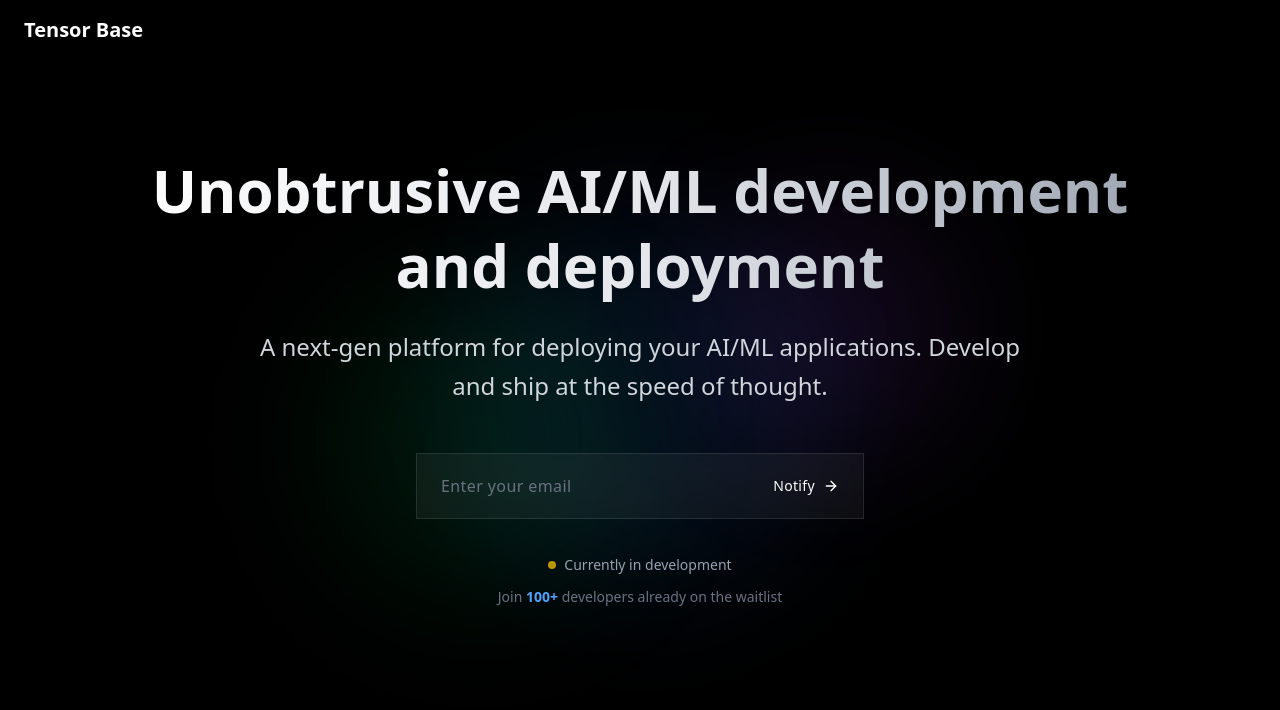
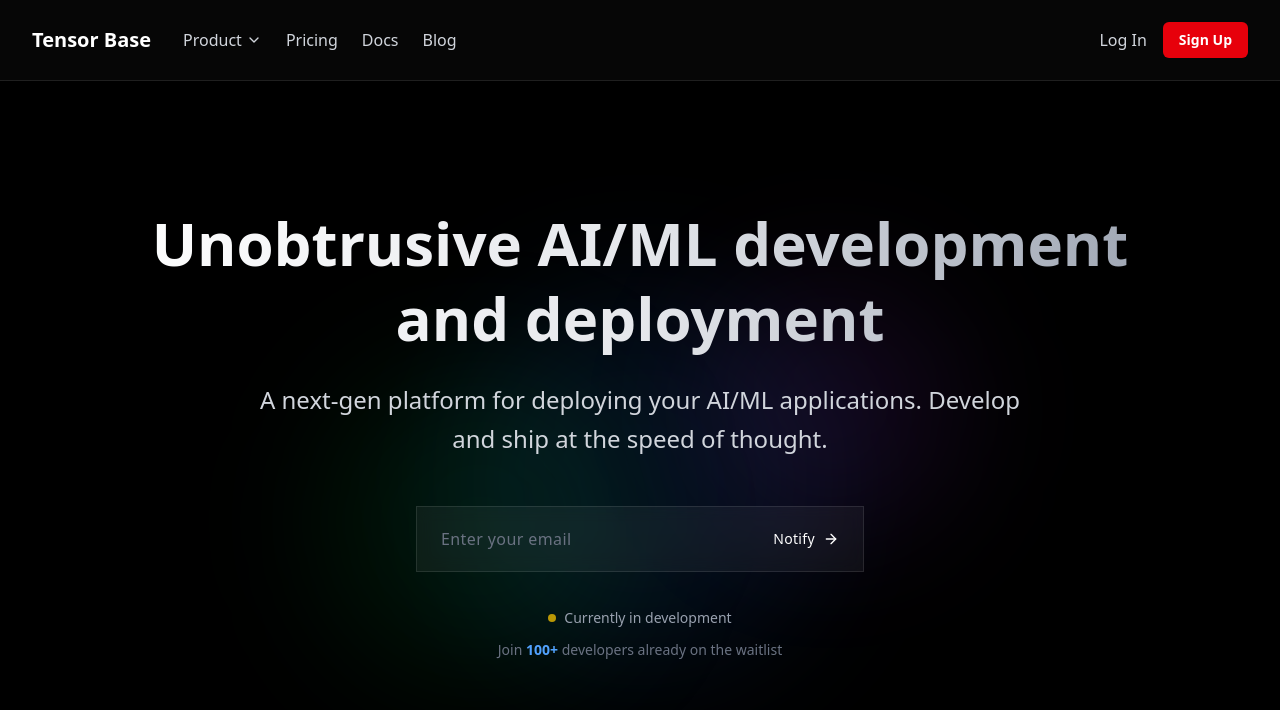
Before and after one commit to tensor-base/tensorbase.co, a Next.js app: page / in a window 1280 px wide. Shown: the top 710 px of the page. Built offline with nearby package versions, Linux system fonts and the light colour scheme.

Commit message:
components: add navbar

```diff
--- a/src/app/layout.tsx
+++ b/src/app/layout.tsx
@@ -1,6 +1,7 @@
 import type { Metadata } from "next";
 import { Geist, Geist_Mono } from "next/font/google";
 import "./globals.css";
+import Navbar from "../components/Navbar"; // 1. IMPORT THE NAVBAR
 
 const geistSans = Geist({
   variable: "--font-geist-sans",
@@ -17,6 +18,7 @@ export const metadata: Metadata = {
   description: "A platform for seamless AI/ML development",
 };
 
+// This is the main layout Next.js uses
 export default function RootLayout({
   children,
 }: Readonly<{
@@ -25,9 +27,10 @@ export default function RootLayout({
   return (
     <html lang="en">
       <body
-        className={`${geistSans.variable} ${geistMono.variable} antialiased`}
+        className={`${geistSans.variable} ${geistMono.variable} antialiased bg-black`}
       >
-        {children}
+        <Navbar /> {/* 2. ADD THE NAVBAR COMPONENT HERE */}
+        <main>{children}</main> {/* 3. WRAP THE PAGE CONTENT */}
       </body>
     </html>
   );
--- a/src/app/page.tsx
+++ b/src/app/page.tsx
@@ -25,7 +25,7 @@ const ComingSoonPage = () => {
             {/* <div className="w-8 h-8 bg-white rounded-sm flex items-center justify-center">
               <span className="text-black font-bold text-lg">▲</span>
             </div> */}
-            <span className="text-xl font-bold">Tensor Base</span>
+            {/* <span className="text-xl font-bold">Tensor Base</span> */}
           </div>
         </div>
         {/* <div className="flex items-center space-x-4">
--- /dev/null
+++ b/src/components/Navbar.tsx
@@ -0,0 +1,198 @@
+"use client";
+
+import React, { useState } from "react";
+import {
+  ChevronDown,
+  Menu,
+  X,
+  Code,
+  Server,
+  Cloud,
+  TerminalSquare,
+  Rocket,
+  Send,
+  Database,
+  ShieldCheck,
+} from "lucide-react";
+
+// --- Data for the dropdown menu ---
+// You can easily customize this content
+const productMenuItems = [
+  {
+    category: "Build your app",
+    items: [
+      {
+        title: "Expo SDK",
+        description: "The best tools to build your app",
+        href: "#",
+        icon: <Code size={20} />,
+      },
+      {
+        title: "Expo CLI",
+        description: "Build and run your app locally",
+        href: "#",
+        icon: <TerminalSquare size={20} />,
+      },
+      {
+        title: "Expo Go",
+        description: "Preview your app on device",
+        href: "#",
+        icon: <Rocket size={20} />,
+      },
+      {
+        title: "Orbit",
+        description: "Launch simulators instantly",
+        href: "#",
+        icon: <Database size={20} />,
+      },
+    ],
+  },
+  {
+    category: "Services",
+    items: [
+      {
+        title: "Workflows CI/CD",
+        description: "Automate your release process",
+        href: "#",
+        icon: <Server size={20} />,
+      },
+      {
+        title: "Build",
+        description: "Create Android and iOS builds",
+        href: "#",
+        icon: <Cloud size={20} />,
+      },
+      {
+        title: "Submit",
+        description: "Submit your app to app stores",
+        href: "#",
+        icon: <Send size={20} />,
+      },
+      {
+        title: "Update",
+        description: "Send over-the-air updates",
+        href: "#",
+        icon: <ShieldCheck size={20} />,
+      },
+    ],
+  },
+];
+
+const Navbar = () => {
+  const [isMobileMenuOpen, setMobileMenuOpen] = useState(false);
+  const [isProductMenuOpen, setProductMenuOpen] = useState(false);
+
+  const toggleMobileMenu = () => {
+    setMobileMenuOpen(!isMobileMenuOpen);
+  };
+
+  return (
+    <nav className="bg-black/30 backdrop-blur-lg sticky top-0 z-50 border-b border-white/10">
+      <div className="px-4 sm:px-6 lg:px-8">
+        <div className="flex items-center justify-between h-20">
+          {/* Logo and primary nav */}
+          <div className="flex items-center space-x-8">
+            <a href="#" className="flex-shrink-0">
+              <span className="text-xl font-bold text-white">Tensor Base</span>
+            </a>
+            <div className="hidden md:flex items-center space-x-6">
+              {/* Product Dropdown Link */}
+              <div
+                className="relative"
+                onMouseEnter={() => setProductMenuOpen(true)}
+                onMouseLeave={() => setProductMenuOpen(false)}
+              >
+                <button
+                  className="flex items-center space-x-1 text-gray-300 hover:text-white transition-colors duration-300 py-2"
+                >
+                  <span>Product</span>
+                  <ChevronDown
+                    size={16}
+                    className={`transition-transform duration-300 ${
+                      isProductMenuOpen ? "rotate-180" : ""
+                    }`}
+                  />
+                </button>
+                {/* Mega Menu Dropdown Panel */}
+                {isProductMenuOpen && (
+                  <div className="absolute -left-8 top-full w-screen max-w-md mt-2">
+                    <div className="bg-gray-900/80 backdrop-blur-lg rounded-xl shadow-lg ring-1 ring-white/10 overflow-hidden p-4">
+                      <div className="grid grid-cols-2 gap-x-6 gap-y-4">
+                        {productMenuItems.map((section) => (
+                          <div key={section.category} className="space-y-2">
+                            <h3 className="font-semibold text-white text-sm px-3">
+                              {section.category}
+                            </h3>
+                            <div className="flex flex-col space-y-1">
+                              {section.items.map((item) => (
+                                <a
+                                  key={item.title}
+                                  href={item.href}
+                                  className="flex items-start space-x-3 p-3 rounded-lg hover:bg-white/5 transition-colors duration-200"
+                                >
+                                  <div className="text-blue-400 mt-0.5">{item.icon}</div>
+                                  <div>
+                                    <p className="font-semibold text-white text-sm">
+                                      {item.title}
+                                    </p>
+                                    <p className="text-gray-400 text-xs">
+                                      {item.description}
+                                    </p>
+                                  </div>
+                                </a>
+                              ))}
+                            </div>
+                          </div>
+                        ))}
+                      </div>
+                    </div>
+                  </div>
+                )}
+              </div>
+              <a href="#" className="text-gray-300 hover:text-white transition-colors duration-300">Pricing</a>
+              <a href="#" className="text-gray-300 hover:text-white transition-colors duration-300">Docs</a>
+              <a href="#" className="text-gray-300 hover:text-white transition-colors duration-300">Blog</a>
+            </div>
+          </div>
+
+          {/* Right side buttons (Desktop) */}
+          <div className="hidden md:flex items-center space-x-4">
+            <a href="#" className="text-gray-300 hover:text-white transition-colors duration-300">Log In</a>
+            <a href="#" className="bg-red-600 text-white px-4 py-2 rounded-md text-sm font-semibold hover:bg-red-700 transition-colors duration-300">
+              Sign Up
+            </a>
+          </div>
+
+          {/* Mobile menu button */}
+          <div className="md:hidden flex items-center">
+            <button onClick={toggleMobileMenu} className="text-white">
+              {isMobileMenuOpen ? <X size={24} /> : <Menu size={24} />}
+            </button>
+          </div>
+        </div>
+      </div>
+
+      {/* Mobile Menu */}
+      {isMobileMenuOpen && (
+        <div className="md:hidden bg-gray-900/90 backdrop-blur-xl border-t border-white/10">
+          <div className="px-2 pt-2 pb-3 space-y-1 sm:px-3">
+            <a href="#" className="block px-3 py-2 rounded-md text-base font-medium text-white">Product</a>
+            <a href="#" className="block px-3 py-2 rounded-md text-base font-medium text-gray-300 hover:text-white">Pricing</a>
+            <a href="#" className="block px-3 py-2 rounded-md text-base font-medium text-gray-300 hover:text-white">Docs</a>
+            <a href="#" className="block px-3 py-2 rounded-md text-base font-medium text-gray-300 hover:text-white">Blog</a>
+          </div>
+          <div className="pt-4 pb-3 border-t border-white/10">
+             <div className="flex items-center justify-center space-x-4">
+                <a href="#" className="text-gray-300 hover:text-white transition-colors duration-300">Log In</a>
+                <a href="#" className="bg-red-600 text-white px-4 py-2 rounded-md text-sm font-semibold hover:bg-red-700 transition-colors duration-300">
+                  Sign Up
+                </a>
+            </div>
+          </div>
+        </div>
+      )}
+    </nav>
+  );
+};
+
+export default Navbar;
```
Also changed, not shown: src/app/components/Navbar.tsx (deleted).
